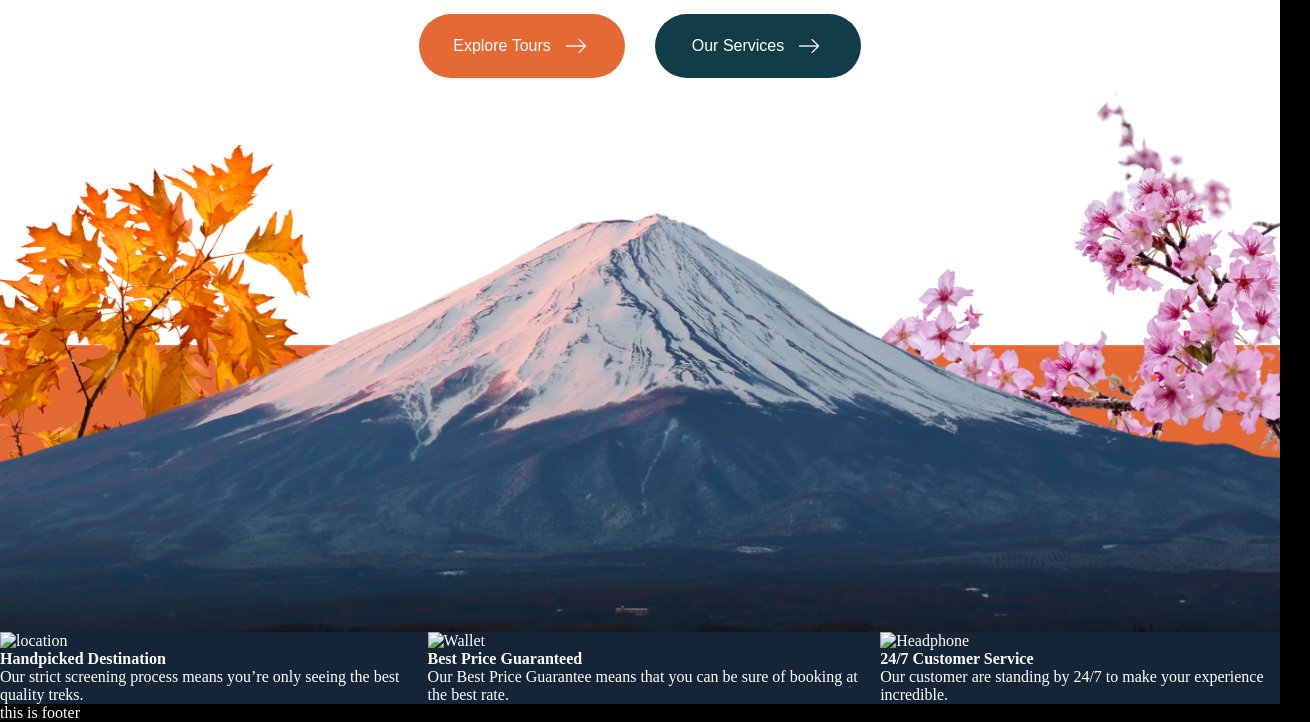
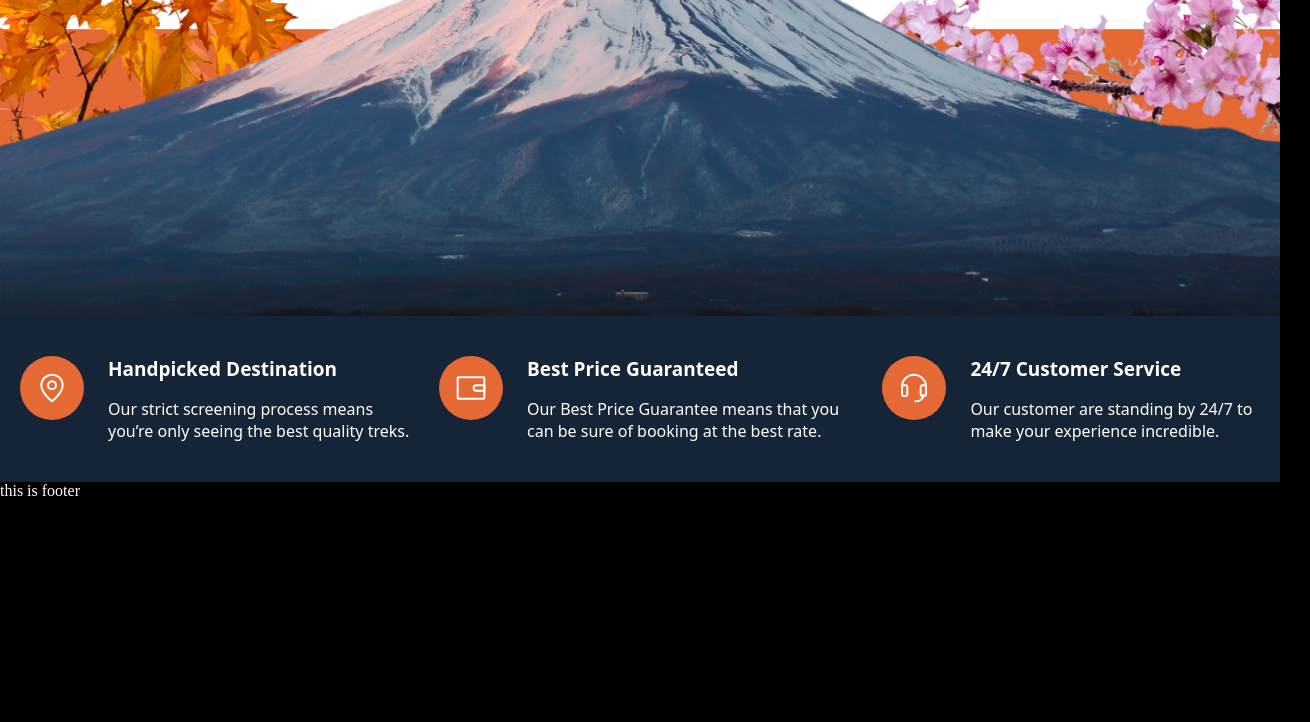
Before and after one commit to aatir371/hello_world_project_gh, a plain HTML site: page index.html in a window 1280 px wide. Shown: the part 648-1370 px from the top of the page, 1310 px wide, since content can reach past the window. After the commit the page ends 1148 px from the top, so only its background shows below. Drawn offline with Linux system fonts and the light colour scheme.

Commit message:
12-nov-sign-off

```diff
--- a/index.html
+++ b/index.html
@@ -1,13 +1,16 @@
 <!DOCTYPE html>
 <html lang="en">
+
 <head>
     <meta charset="UTF-8">
     <meta name="viewport" content="width=device-width, initial-scale=1.0">
     <title>Mount Fuji</title>
     <link rel="stylesheet" href="style.css">
 </head>
+
 <body class="body">
     <header class="header">
+        <span class="header-background"></span>
         <span class="logo-and-nav">
             <img src="./images/asia-pasific-trips-logo.png" alt="Brand Logo" class="brand-logo">
             <span class="nav-links">
@@ -51,21 +54,45 @@
 
 
         <section class="hero-section-end">
-            <span>
-                <img src="#" alt="location">
+            <span class="hero-section-end-info">
+                <span class="hero-section-end-info-circle">
+                    <svg xmlns="http://www.w3.org/2000/svg" width="32" height="32" viewBox="0 0 32 32" fill="none">
+                        <ellipse cx="16" cy="13.334" rx="4" ry="4" stroke="currentColor" stroke-width="2"></ellipse>
+                        <path d="M26.6654 13.5751C26.6654 20.9825 15.9987 29.3327 15.9987 29.3327C15.9987 29.3327 5.33203 20.9825 5.33203 13.5751C5.33203 6.43706 10.9791 2.66602 15.9987 2.66602C21.0183 2.66602 26.6654 6.1677 26.6654 13.5751Z" stroke="currentColor" stroke-width="2" stroke-linejoin="round"></path>
+                    </svg>
+                </span>
+                <span class="hero-section-end-info-description">
                     <h4>Handpicked Destination</h4>
                     <p>Our strict screening process means you’re only seeing the best quality treks.</p>
                 </span>
-            <span>
-                <img src="#" alt="Wallet">
+            </span>
+            <span class="hero-section-end-info">
+                <span class="hero-section-end-info-circle">
+                    <svg xmlns="http://www.w3.org/2000/svg" width="32" height="32" viewBox="0 0 32 32" fill="none">
+                        <path d="M2.66797 6.33399C2.66797 5.7817 3.11568 5.33398 3.66797 5.33398H28.3346C28.8869 5.33398 29.3346 5.7817 29.3346 6.33398V25.6673C29.3346 26.2196 28.8869 26.6673 28.3346 26.6673H3.66797C3.11568 26.6673 2.66797 26.2196 2.66797 25.6673V6.33399Z" stroke="currentColor" stroke-width="2" stroke-linejoin="round"></path>
+                        <path d="M18.668 16.0007C18.668 14.5279 19.8619 13.334 21.3346 13.334H29.3346V18.6673H21.3346C19.8619 18.6673 18.668 17.4734 18.668 16.0007V16.0007Z" stroke="currentColor" stroke-width="2" stroke-linejoin="round"></path>
+                    </svg>
+                </span>
+                <span class="hero-section-end-info-description">
                     <h4>Best Price Guaranteed</h4>
                     <p>Our Best Price Guarantee means that you can be sure of booking at the best rate.</p>
                 </span>
-            <span>
-                <img src="#" alt="Headphone">
+            </span>
+            <span class="hero-section-end-info">
+                <span class="hero-section-end-info-circle">
+                    <svg xmlns="http://www.w3.org/2000/svg" width="32" height="32" viewBox="0 0 32 32" fill="none">
+                        <path d="M28 18.666V14.666C28 8.0386 22.6274 2.66602 16 2.66602C9.37258 2.66602 4 8.0386 4 14.666V18.666" stroke="currentColor" stroke-width="2"></path>
+                        <rect x="22.668" y="13.334" width="5.33333" height="10.6667" rx="2" stroke="currentColor" stroke-width="2"></rect>
+                        <rect x="4" y="13.334" width="5.33333" height="10.6667" rx="2" stroke="currentColor" stroke-width="2"></rect>
+                        <path d="M25.332 22.666V22.666C25.332 26.3479 22.3473 29.3327 18.6654 29.3327H17.332" stroke="currentColor" stroke-width="2" stroke-linecap="round"></path>
+                    </svg>
+                </span>
+                <span class="hero-section-end-info-description">
                     <h4>24/7 Customer Service</h4>
                     <p>Our customer are standing by 24/7 to make your experience incredible.</p>
                 </span>
+            </span>
+
         </section>
     </main>
 
@@ -74,4 +101,12 @@
         this is footer
     </footer>
 </body>
+
 </html>
+
+
+
+
+<!-- <div class="circle">
+
+        </div> -->
--- a/style.css
+++ b/style.css
@@ -10,8 +10,8 @@
 }
 
 .header{
-    /* background-color: #ffffff; */
-    background-image: url('./images/header-background.jpg');
+    position: relative;
+    background-color: #ffffff;
     background-position: cover;
     background-size: cover;
     display: flex;
@@ -25,6 +25,15 @@
     border-left: none;
     border-right: none;
     border-bottom: 1px solid #e0e0e0;
+}
+
+.header-background{
+    width: 100%;
+    height: 100%;
+    position: absolute;
+    background-image: url('./images/header-background.png');
+    opacity: 0.15;
+    z-index: -1;
 }
 
 .logo-and-nav{
@@ -103,6 +112,7 @@
     width: 80%;
     /* background-color: #ffffff; */
     color: #113D48;
+    z-index: 100;
 }
 
 .hero-section-white h2{
@@ -114,8 +124,10 @@
 .hero-section-white h1{
     font-family: system-ui, -apple-system, BlinkMacSystemFont, 'Segoe UI', Roboto, Oxygen, Ubuntu, Cantarell, 'Open Sans', 'Helvetica Neue', sans-serif;
     font-size: 70px;
-    margin-left: 150px;
-    margin-right: 150px;
+    /* margin-left: 150px;
+    margin-right: 150px; */
+    max-width: 960px;
+    width: 100%;
     text-align: center;
 }
 
@@ -172,11 +184,58 @@
     flex-direction: column;
     width: 100%;
     align-items: stretch;
+    margin-top: -220px;
+    z-index: 10;
 }
 
 .hero-section-end{
     display: flex;
     flex-direction: row;
+    align-items: center;
+    justify-content: space-between;
+    /* justify-content: space-around; */
+    background-color: #152537;
+    padding: 30px 10px;
+}
+
+.hero-section-end-info{
+    display: flex;
+    flex-direction: row;
+    justify-content: space-between;
+    padding: 10px;
+    max-width: 500px;
+}
+
+.hero-section-end-info-circle {
+    display: flex;
+    flex-direction: row;
     justify-content: center;
-    background-color: #152537;
+    align-items: center;
+    border-radius: 100%;
+    background-color: #e56934;
+    padding: 16px;
+    margin-right: 24px;
+    width: fit-content;
+    height: fit-content;
 }
+
+.hero-section-end-info-description{
+    display: flex;
+    flex-direction: column;
+    justify-content: center;
+    align-items: baseline;
+}
+
+.hero-section-end-info-description h4{
+    font-size: 19px;
+    font-family: system-ui, -apple-system, BlinkMacSystemFont, 'Segoe UI', Roboto, Oxygen, Ubuntu, Cantarell, 'Open Sans', 'Helvetica Neue', sans-serif;
+    color: #ffffff;
+    margin-bottom: 16px;
+}
+
+.hero-section-end-info-description p{
+    font-size: 16px;
+    font-family: system-ui, -apple-system, BlinkMacSystemFont, 'Segoe UI', Roboto, Oxygen, Ubuntu, Cantarell, 'Open Sans', 'Helvetica Neue', sans-serif;
+    /* max-width: 500px; */
+    color: #ffffff;
+}
```
Also changed, not shown: images/header-background.png (added), 1 other file. Lines whose indentation alone changed are shown as unchanged.
